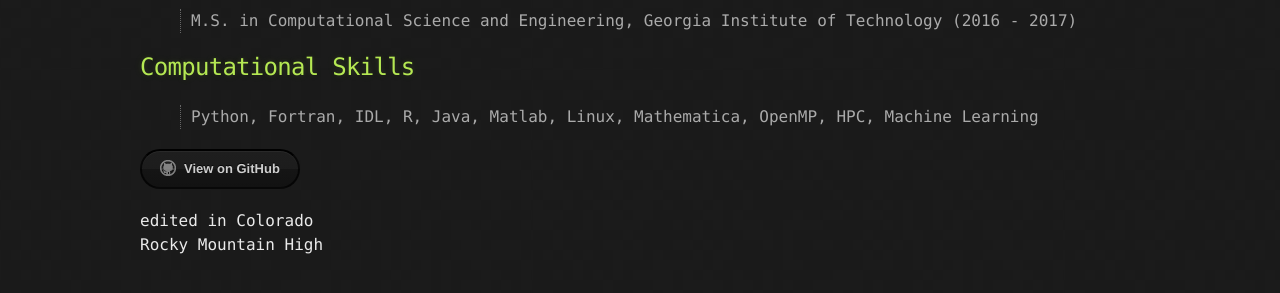
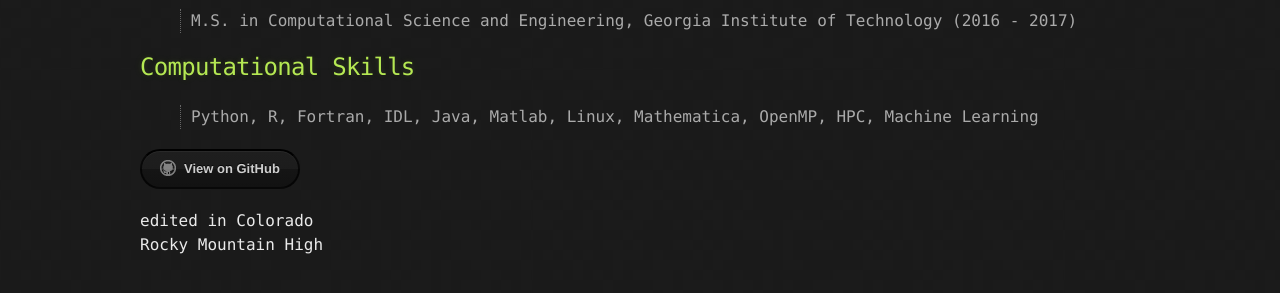
Before and after one commit to tiger2017/tiger2017.github.io, a Jekyll site: the page built from index.md, in a window 1280 px wide. Shown: the part 463-756 px from the top of the page. Built offline with Jekyll 4.4.1, drawn with Linux system fonts in a browser that asks for light colours.

Commit message:
pages_files

```diff
--- a/index.md
+++ b/index.md
@@ -20,7 +20,7 @@ My expertise includes numerical modeling and simulation, data analysis and machi
 
 ## Computational Skills
 
-> Python, Fortran, IDL, R, Java, Matlab, Linux, Mathematica, OpenMP, HPC, Machine Learning
+> Python, R, Fortran, IDL, Java, Matlab, Linux, Mathematica, OpenMP, HPC, Machine Learning
 
 
 
```
